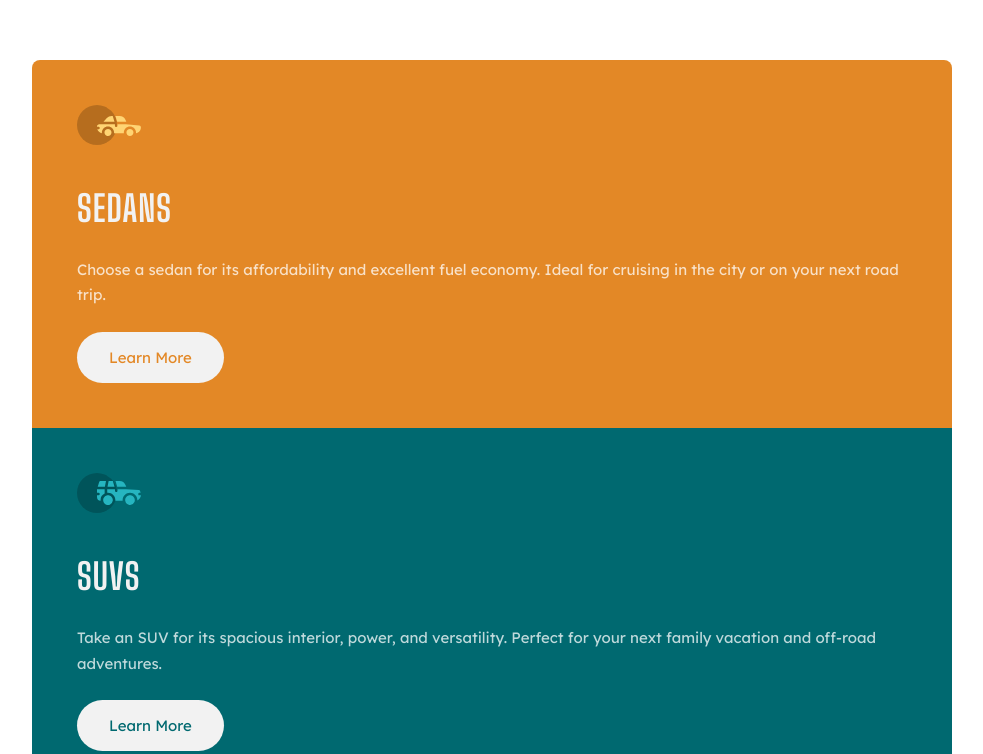
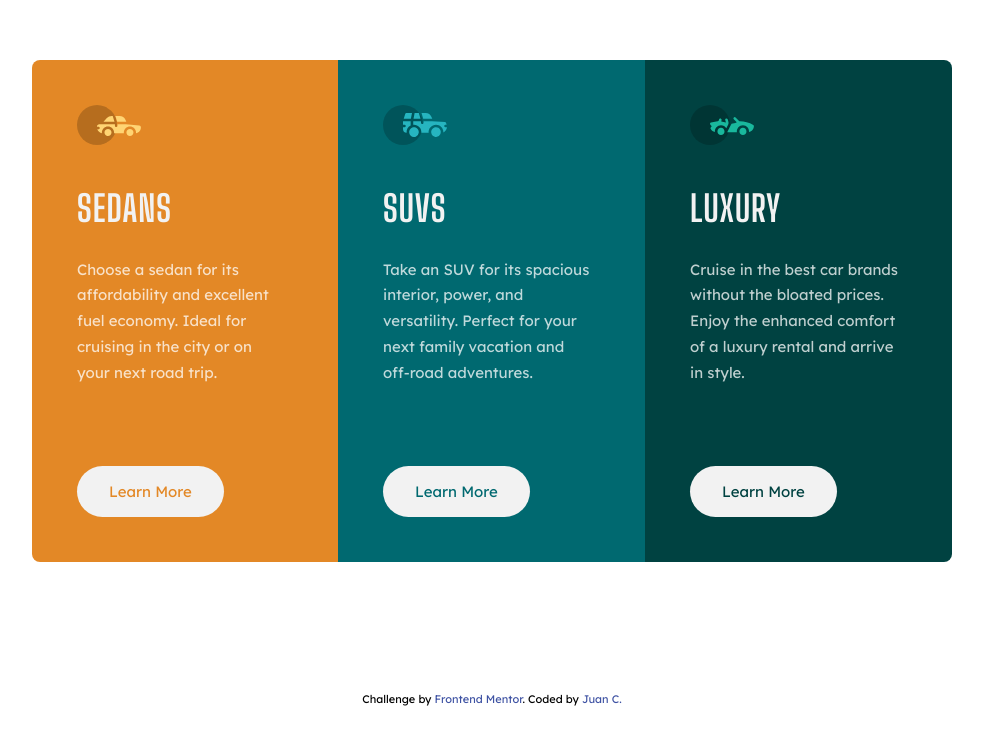
Before and after one commit to juavauj/FEM-3CP, a website: page index.html in a window 1280 px wide. Shown: the part 110-864 px from the top of the page, without its empty margins (148-1131 px from the left). After the commit the page ends 816 px from the top, so only its background shows below. Drawn offline with nearby package versions, Linux system fonts and the light colour scheme; files that its build step writes are made by us from their sources.

Commit message:
Final result
- All styles added and full responsive.

```diff
--- a/app/scss/components/card.scss
+++ b/app/scss/components/card.scss
@@ -3,12 +3,25 @@
 .card {
   padding: rem(45) rem(41.6) rem(45) rem(45);
 
+  @include breakpoint(large) {
+    padding: rem(45) rem(54.4) rem(45) rem(45);
+    max-width: rem(307);
+  }
+
   &:first-child {
       border-radius: rem(8) rem(8) 0 0;
+
+      @include breakpoint(large) {
+        border-radius: rem(8) 0 0 rem(8);
+      }
   }
 
   &:last-child {
     border-radius: 0 0 rem(8) rem(8);
+
+    @include breakpoint(large) {
+        border-radius: 0 rem(8) rem(8) 0;
+      }
   }
 
   &--orange {
@@ -21,6 +34,10 @@
 
   &--green {
     background-color: var(--very-dark-cyan);
+
+    @include breakpoint(large) {
+        padding: rem(45) rem(52.8) rem(45) rem(45);
+    }
   }
 
   &__logo {
@@ -33,6 +50,10 @@
   &__text {
       &--green {
           padding-right: rem(18);
+
+          @include breakpoint(large) {
+            padding-right: 0;
+          }
       }
   }
 
@@ -56,5 +77,12 @@
     &--green {
         color: var(--very-dark-cyan);
     }
+
+    &:hover {
+        background-color: transparent;
+        color: var(--very-light-gray);
+        border: rem(2) solid var(--very-light-gray);
+        padding: rem(14) rem(32);
+    }
   }
 }
--- a/app/scss/globals/layout.scss
+++ b/app/scss/globals/layout.scss
@@ -3,9 +3,12 @@
 .container {
     max-width: rem(327);
     margin: rem(88) auto;
+    display: flex;
+    flex-direction: column;
 
     @include breakpoint(large) {
         max-width: rem(920);
         margin: rem(170) auto rem(130);
+        flex-direction: row;
     }
 }
--- a/app/scss/globals/typography.scss
+++ b/app/scss/globals/typography.scss
@@ -20,7 +20,11 @@ p {
   font-size: rem(15);
   color: var(--trans-white);
   line-height: 1.72;
-    margin-bottom:  rem(24);
+  margin-bottom: rem(24);
+
+  @include breakpoint(large) {
+    margin-bottom: rem(80);
+  }
 }
 
 a,
--- a/index.html
+++ b/index.html
@@ -87,7 +87,7 @@
         Challenge by
         <a href="https://www.frontendmentor.io?ref=challenge" target="_blank"
           >Frontend Mentor</a
-        >. Coded by <a href="#">Your Name Here</a>.
+        >. Coded by <a href="https://github.com/juavauj" target="_blank">Juan C.</a>
       </div>
     </main>
     <script src="/dist/script.js"></script>
```
Lines whose indentation alone changed are shown as unchanged.
